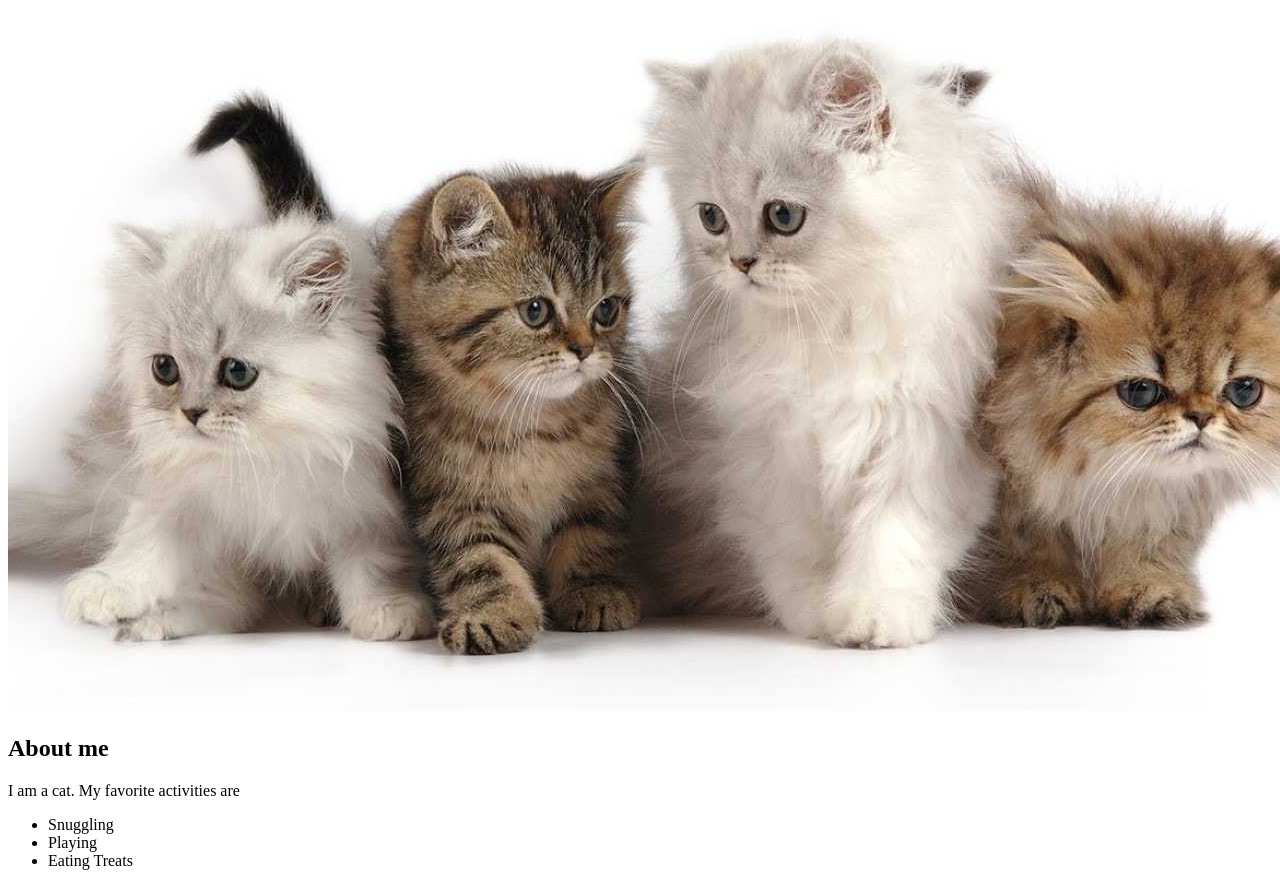
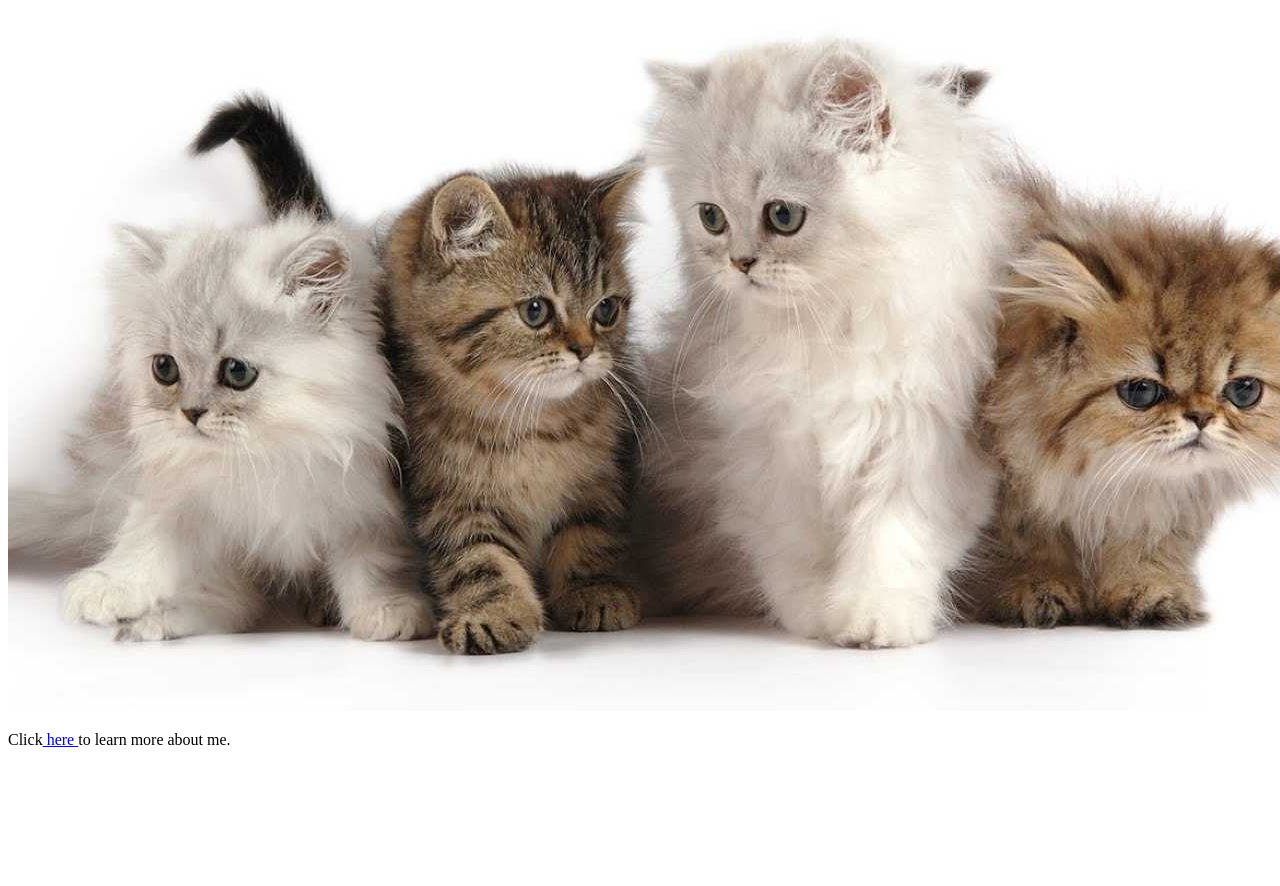
Before and after one commit to Bakyrsk/Bakyrsk-demo.github.io, a plain HTML site: page index.html in a window 1280 px wide. Shown: the part 79-965 px from the top of the page. After the commit the page ends 844 px from the top, so only its background shows below. Drawn offline with Linux system fonts and the light colour scheme.

Commit message:
Add files via upload

```diff
--- a/index.html
+++ b/index.html
@@ -2,7 +2,7 @@
 <!DOCTYPE html>
 <html>
     <head></head>
-        <title>My First Website</title>
+        <title>Cats-homepage</title>
 
 
     <body>
@@ -10,14 +10,10 @@
 <h1>Cat's Page!</h1>
 <img src="Cats.jpg" alt="Cats">
 
-<h2>About me</h2>
-I am a cat. My favorite activities are
+<p>Click<a href=*about me.html*> here </a>to learn more
+     about me.
+    </p>
 
-<ul>
-    <li>Snuggling</li>
-    <li>Playing</li>
-    <li>Eating Treats</li>
-</ul>
 </body>
 
 </html>
```
